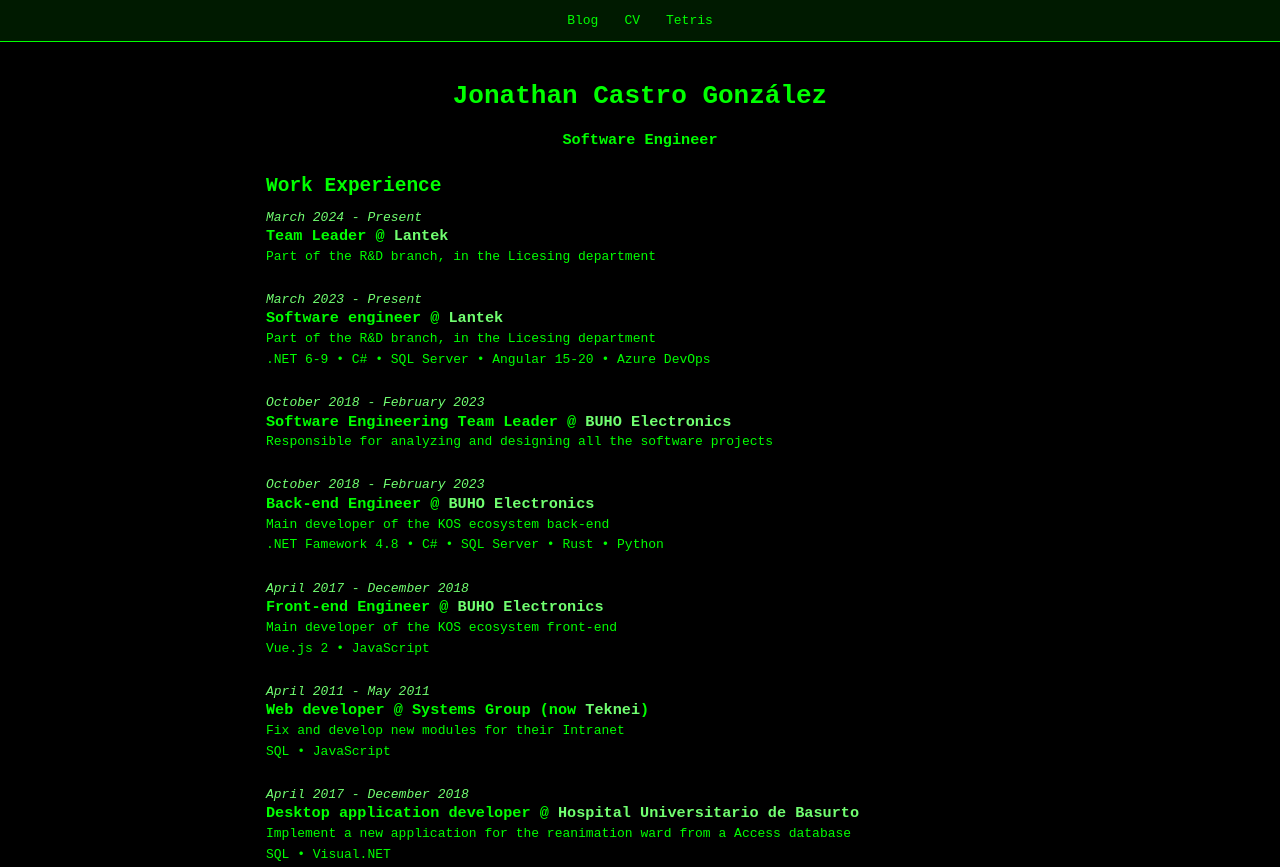
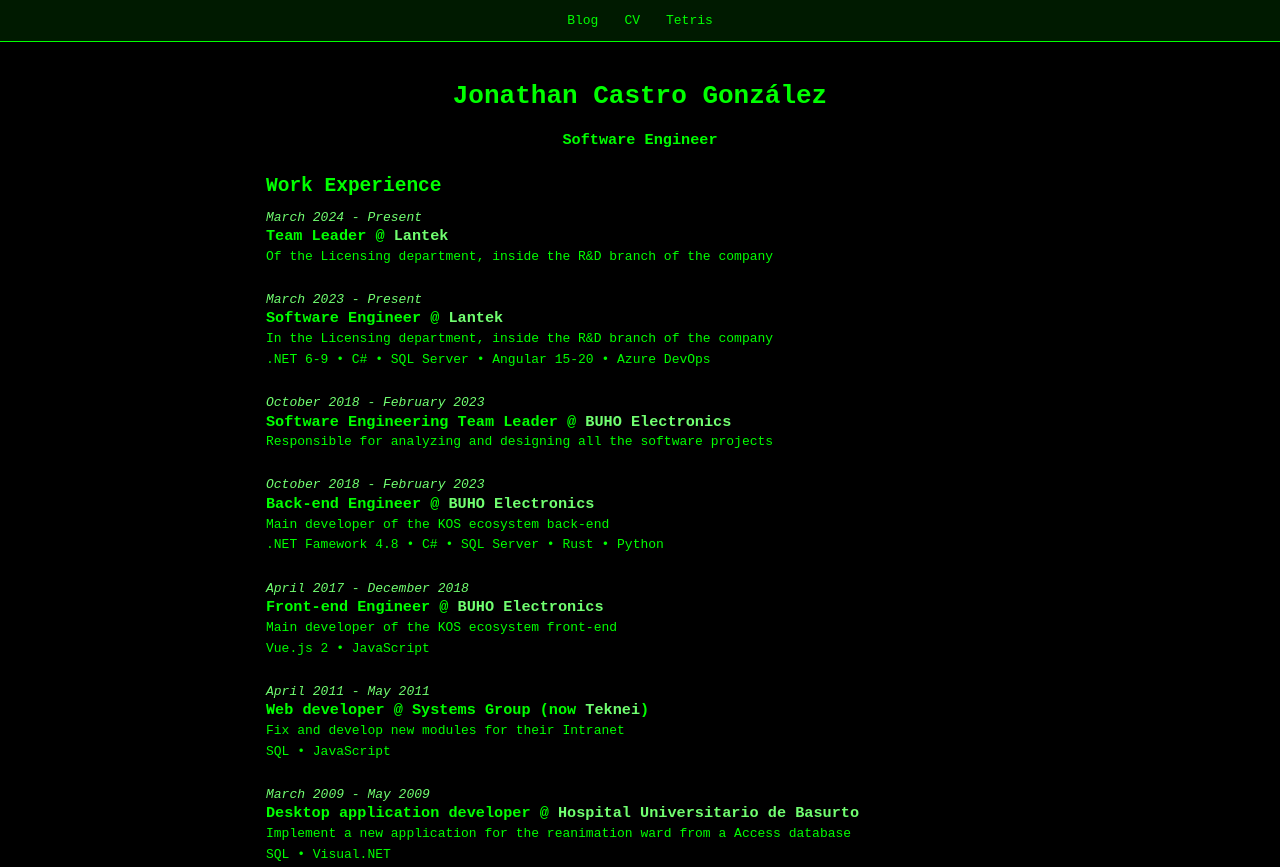
Before and after one commit to 0xJCG/personal-website, a plain HTML site: page cv.html in a window 1280 px wide. Shown: the top 867 px of the page. Drawn offline with Linux system fonts and the light colour scheme.

Commit message:
#fix: cv mistakes

```diff
--- a/cv.html
+++ b/cv.html
@@ -132,16 +132,16 @@
         <div class="work-data">
           <h3 class="position">Team Leader @ <a href="https://www.lantek.com/" target="_blank" rel="noopener">Lantek</a>
           </h3>
-          <p class="description">Part of the R&D branch, in the Licesing department</p>
+          <p class="description">Of the Licensing department, inside the R&D branch of the company</p>
         </div>
       </div>
 
       <div class="work">
         <p class="date">March 2023 - Present</p>
         <div class="work-data">
-          <h3 class="position">Software engineer @ <a href="https://www.lantek.com/" target="_blank"
+          <h3 class="position">Software Engineer @ <a href="https://www.lantek.com/" target="_blank"
               rel="noopener">Lantek</a></h3>
-          <p class="description">Part of the R&D branch, in the Licesing department</p>
+          <p class="description">In the Licensing department, inside the R&D branch of the company</p>
           <p class="techs">.NET 6-9 &#x2022; C# &#x2022; SQL Server &#x2022; Angular 15-20 &#x2022; Azure DevOps</p>
         </div>
       </div>
@@ -186,7 +186,7 @@
       </div>
 
       <div class="work">
-        <p class="date">April 2017 - December 2018</p>
+        <p class="date">March 2009 - May 2009</p>
         <div class="work-data">
           <h3 class="position">Desktop application developer @ <a
               href="https://www.osakidetza.euskadi.eus/hospital-universitario-de-basurto/webosk00-cercon/es/"
```
